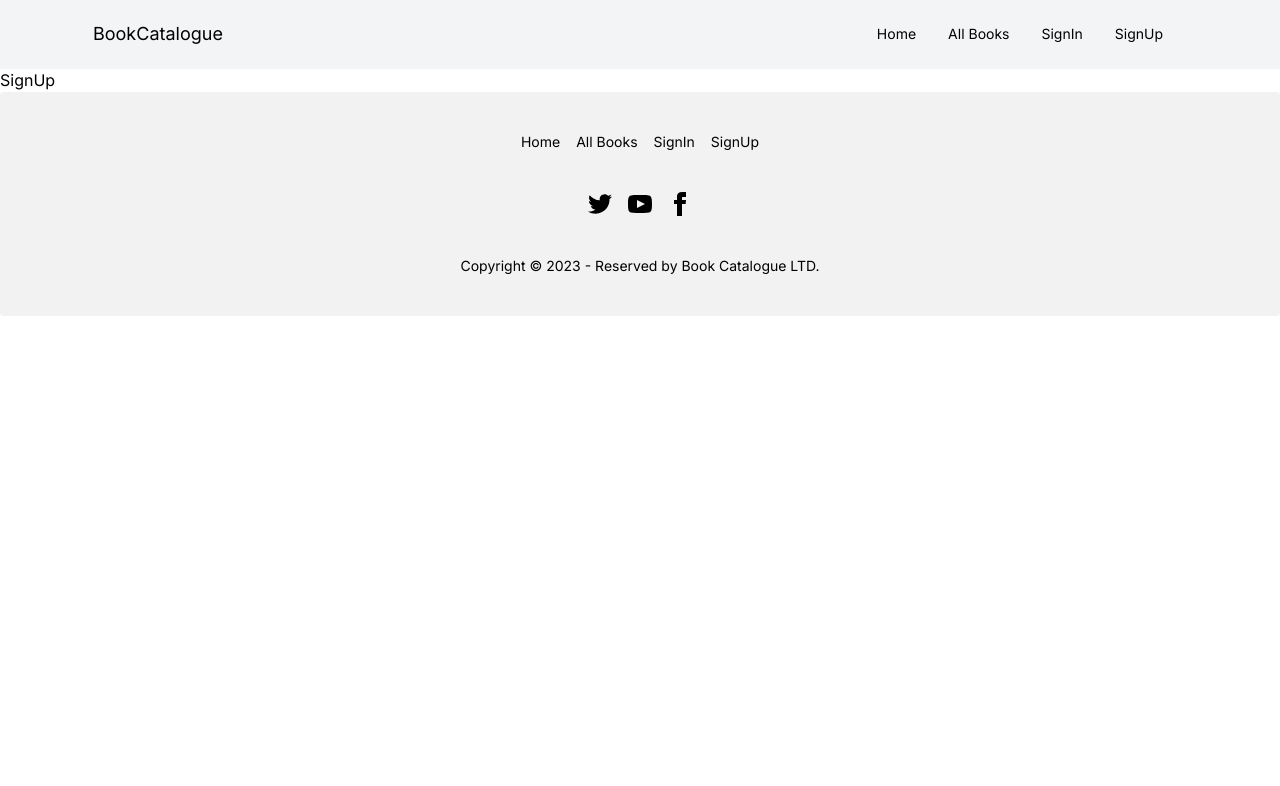
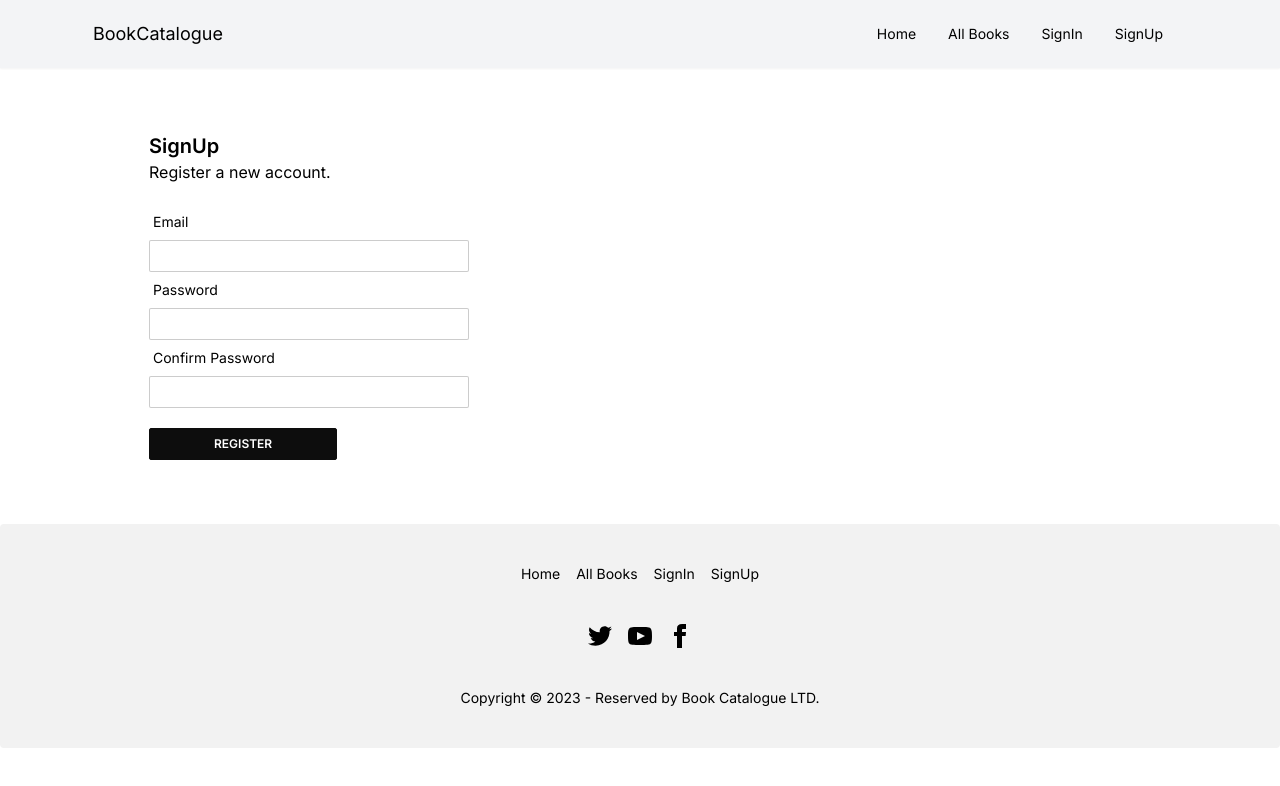
Before and after one commit to sifatullahsu/book-catalogue, a React (Vite) app: page /signup in a window 1280 px wide. Shown: the top 786 px of the page. Built offline with nearby package versions, Linux system fonts and the light colour scheme.

Commit message:
signup page

```diff
--- a/src/pages/SignUp.tsx
+++ b/src/pages/SignUp.tsx
@@ -1,7 +1,47 @@
 const SignUp = () => {
   return (
     <>
-      <div>SignUp</div>
+      <div className="container">
+        <div className="p-5 md:p-8 lg:p-16">
+          <div className="mb-5">
+            <h3 className="text-xl font-semibold">SignUp</h3>
+            <p>Register a new account.</p>
+          </div>
+          <div className="form-control w-full max-w-xs">
+            <label className="label">
+              <span className="label-text">Email</span>
+            </label>
+            <input
+              type="text"
+              name="email"
+              className="input input-sm input-bordered w-full max-w-xs"
+            />
+          </div>
+          <div className="form-control w-full max-w-xs">
+            <label className="label">
+              <span className="label-text">Password</span>
+            </label>
+            <input
+              type="password"
+              name="password"
+              className="input input-sm input-bordered w-full max-w-xs"
+            />
+          </div>
+          <div className="form-control w-full max-w-xs">
+            <label className="label">
+              <span className="label-text">Confirm Password</span>
+            </label>
+            <input
+              type="password"
+              name="confirm_password"
+              className="input input-sm input-bordered w-full max-w-xs"
+            />
+          </div>
+          <button className="btn btn-primary btn-sm text-xs px-16 mt-5">
+            Register
+          </button>
+        </div>
+      </div>
     </>
   );
 };
```
